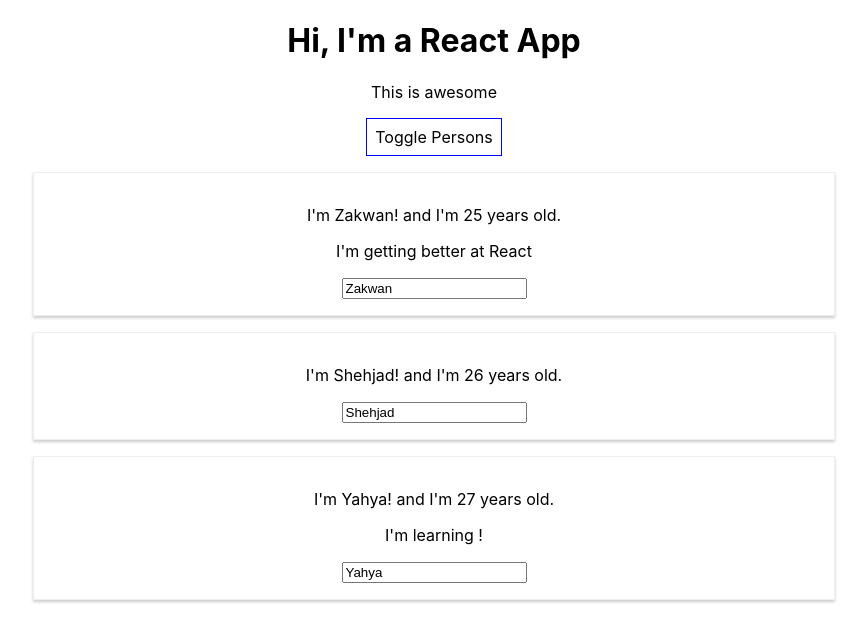
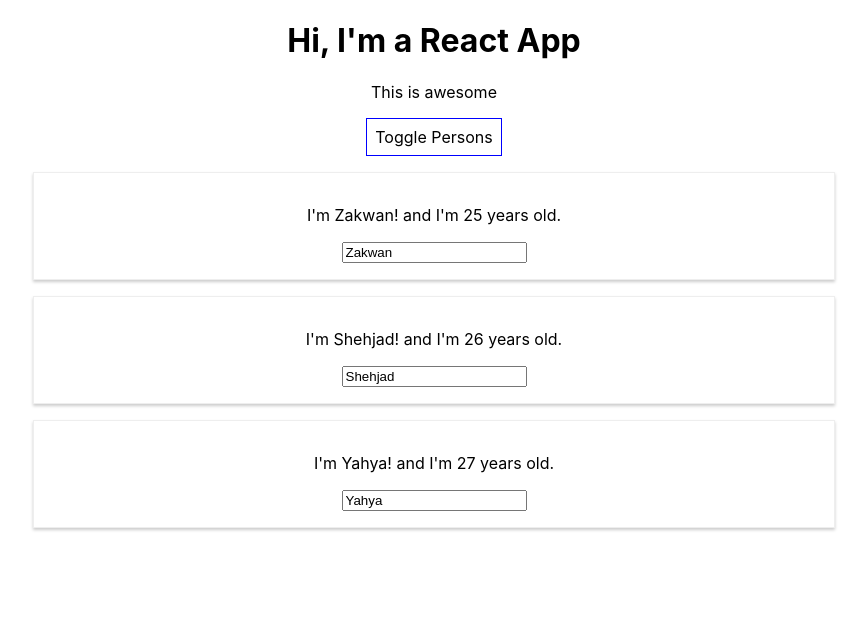
Before and after one commit to zakwan93/react_with_npm, a React (Create React App) app: page / in a window 1280 px wide. Both pictures are taken after a click on the button "Toggle Persons". Shown: the top 642 px of the page, without its empty margins (206-1073 px from the left). Built offline with nearby package versions, Linux system fonts and the light colour scheme.

Commit message:
Display Person component dynamically using map function

```diff
--- a/src/App.js
+++ b/src/App.js
@@ -51,7 +51,15 @@
     if(this.state.showPersons){
         persons =(
         <div>
-            <Person
+            {
+              this.state.persons.map(person => {
+                  return <Person
+                      name = {person.name}
+                      age = {person.age}
+                  />
+              })
+            }
+            {/* <Person
                 name = {this.state.persons[0].name}
                 age={this.state.persons[0].age}
                 click={this.mySwitchHandler.bind(this, 'Zakku!!')}>I'm getting better at React </Person>
@@ -63,7 +71,7 @@
             <Person
                 name = {this.state.persons[2].name}
                 age = {this.state.persons[2].age} >
-                I'm learning !</Person>
+                I'm learning !</Person> */}
         </div>
         );
     }
```
